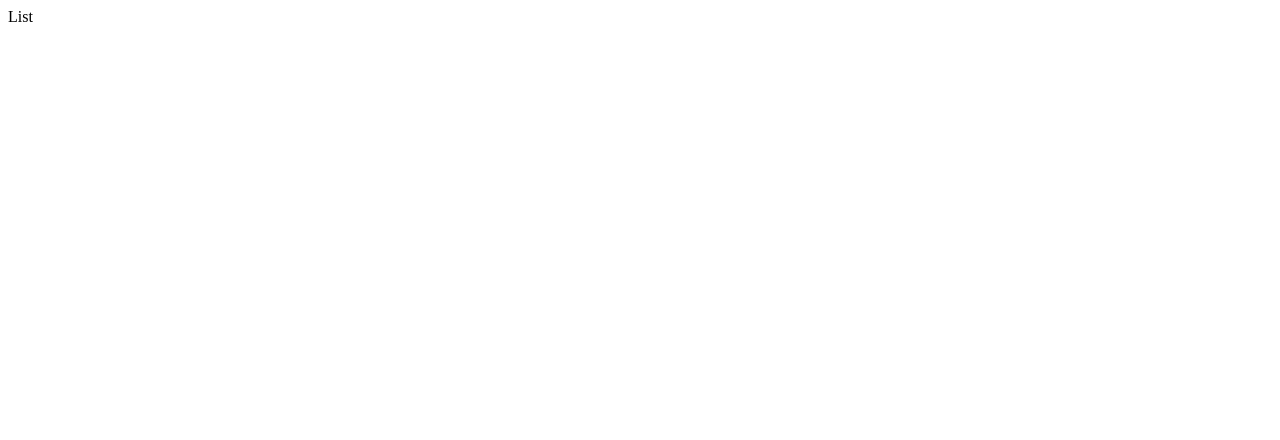
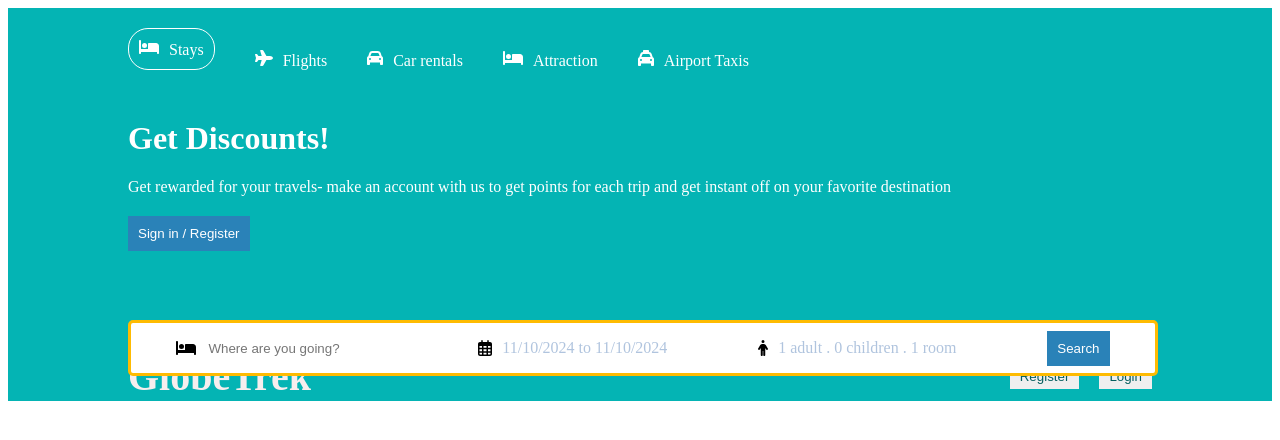
Before and after one commit to par2hibATU/Y4-GlobeTrek-PE-, a React (Create React App) app: page /hotels in a window 1280 px wide. Shown: the top 440 px of the page. Built offline with nearby package versions, Linux system fonts and the light colour scheme.

Commit message:
landing-page is done

```diff
--- a/src/components/header/Header.jsx
+++ b/src/components/header/Header.jsx
@@ -84,8 +84,8 @@
           </div>
           <div className="headerSearchItem">
             <FontAwesomeIcon icon={faPerson} className="headerIcon"/>
-            <span className="headerSearchText">{`${options.adult} adult . ${options.children} children . ${options.room} room`}</span>
-            <div className="options">
+            <span onClick={()=>setOpenOptions(!openOptions)} className="headerSearchText">{`${options.adult} adult . ${options.children} children . ${options.room} room`}</span>
+            {openOptions && <div className="options">
               <div className="optionItem">
                 <span className="optionText">Adult</span>
                 <div className="optionCounter">
@@ -116,7 +116,7 @@
                   <button className="optionCounterButton" onClick={() => handleOption("room", "i")}>+</button>
                 </div>
               </div>
-            </div>
+            </div>}
           </div>
           <div className="headerSearchItem">
             <button className="headerBtn">Search</button>
--- a/src/pages/list/List.jsx
+++ b/src/pages/list/List.jsx
@@ -1,8 +1,11 @@
 import React from 'react'
+import Header from '../../components/navbar/Navbar';
+import Navbar from '../../components/header/Header';
+
 
 export const List = () => {
   return (
-    <div>List</div>
+    <div><Navbar/> <Header/></div>
   )
 }
 
```
